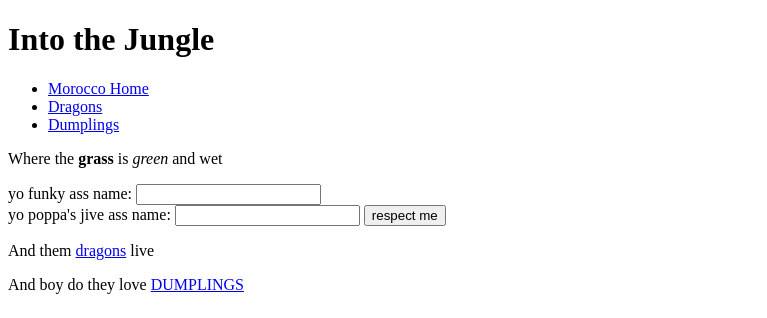
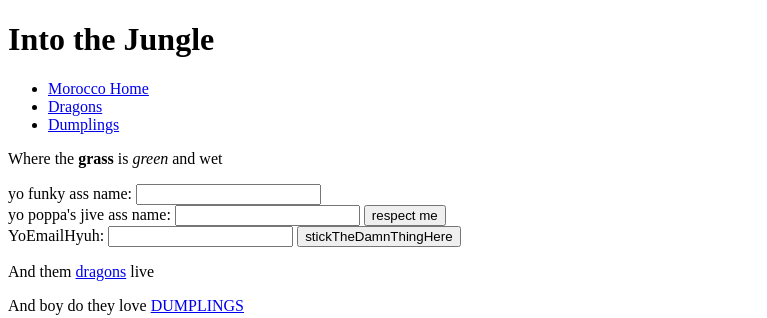
Before and after one commit to TheBeloved/morocco, a plain HTML site: page index.html in a window 1280 px wide. Shown: the top 318 px of the page, without its empty margins (0-767 px from the left). Drawn offline with Linux system fonts and the light colour scheme.

Commit message:
added email form

```diff
--- a/index.html
+++ b/index.html
@@ -14,6 +14,7 @@
 		</ul>
 	</nav>
 	<p>Where the <strong>grass</strong> is <em>green</em> and wet</p>
+	<section>
 	<form>
 		<label for="yoAss">yo funky ass name:</label>
 		<input id="yoAss"type="text">
@@ -23,6 +24,12 @@
 		<input id="yoPop" type="text" name="poppasName">
 		<input type="submit" value="respect me">
 	</form>
+	<form>
+		<label for="email">YoEmailHyuh:</label>
+		<input id="email" type="email" name="email">
+		<input type="submit" value="stickTheDamnThingHere">
+	</form>
+	</section>
 	<p>And them <a href=dragons.html>dragons</a> live</p>
 	<p>And boy do they love <a href="dumpling.html">DUMPLINGS</a></p>
 	<h2>But first the funk</h2>
```
